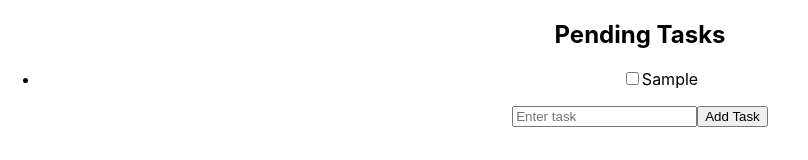
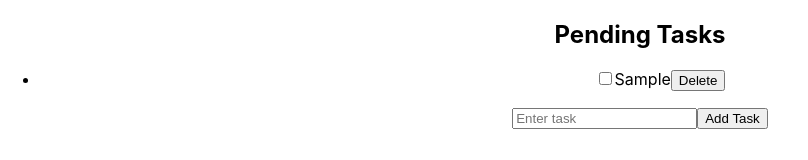
Before and after one commit to sruthi-98/Todo-App, a React (Create React App) app: page / in a window 1280 px wide. Both pictures are taken after typing "Sample" into the empty fields and a click on the button "Add Task". Shown: the top 160 px of the page, without its empty margins (0-808 px from the left). Built offline with nearby package versions, Linux system fonts and the light colour scheme.

Commit message:
Add task delete functionality
The function used for adding tasks modified.

```diff
--- a/src/components/TaskList.js
+++ b/src/components/TaskList.js
@@ -13,11 +13,23 @@ function TaskList() {
         };
 
         setTodos([...todos, todo]);
-        document.querySelector('input').value = '';
+        document.querySelector('input.taskList__taskInput').value = '';
+    }
+
+    const deleteTask = (id) => {
+        const newTodos = todos.filter((todo) =>{
+            return todo.id !== id;
+        });
+        console.log(newTodos);
+        setTodos([...newTodos]);
     }
 
     const changeHandler = (id) => {
-       todos[id].checked = !todos[id].checked;
+        todos.forEach((todo) => {
+            if(todo.id === id) {
+                todo.checked = !todo.checked;
+            }
+        });
         setTodos([...todos]);
     }
 
@@ -38,6 +50,7 @@ function TaskList() {
                         />
                         {todo.value}
                     </label>
+                    <button className="taskList_deleteTask" onClick={(e) => deleteTask(todo.id, e)}>Delete</button>
                 </li>
             );
         });
```
Lines whose indentation alone changed are shown as unchanged.
